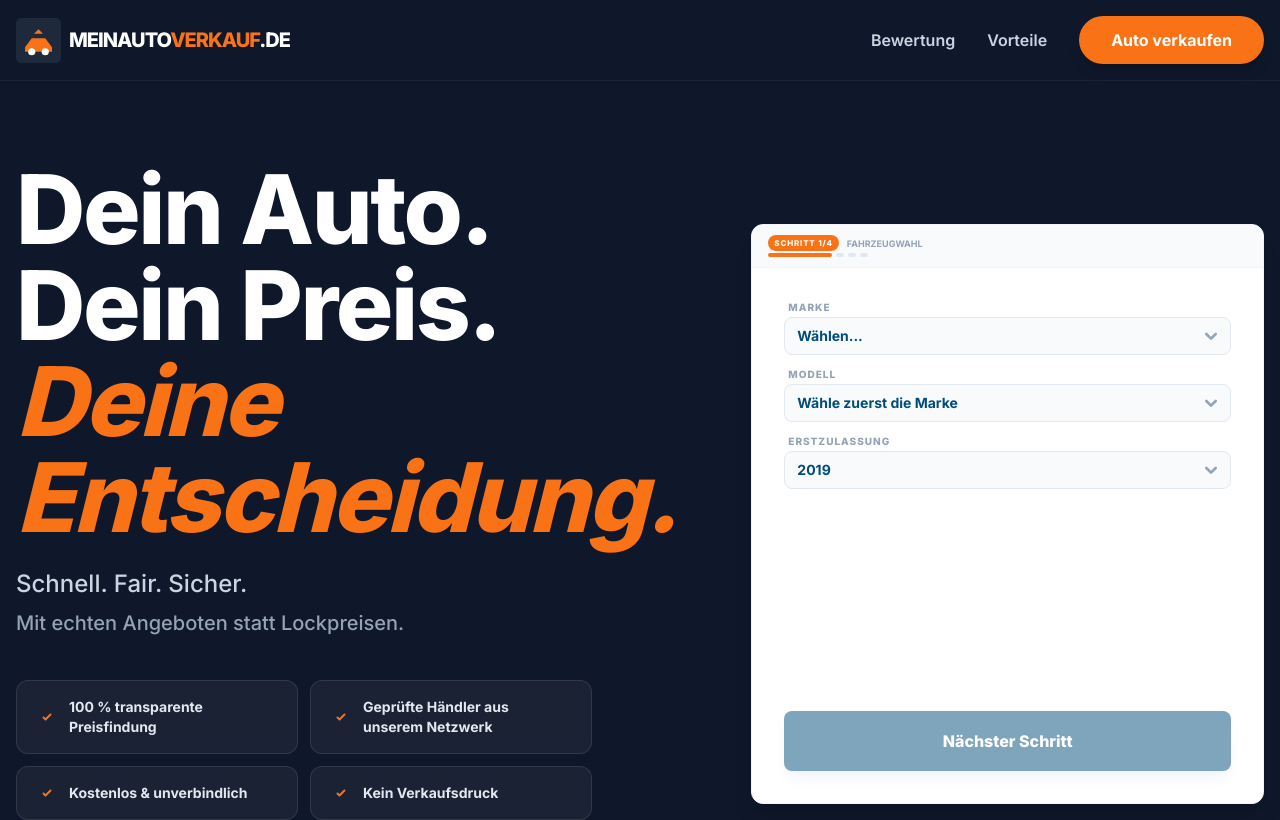
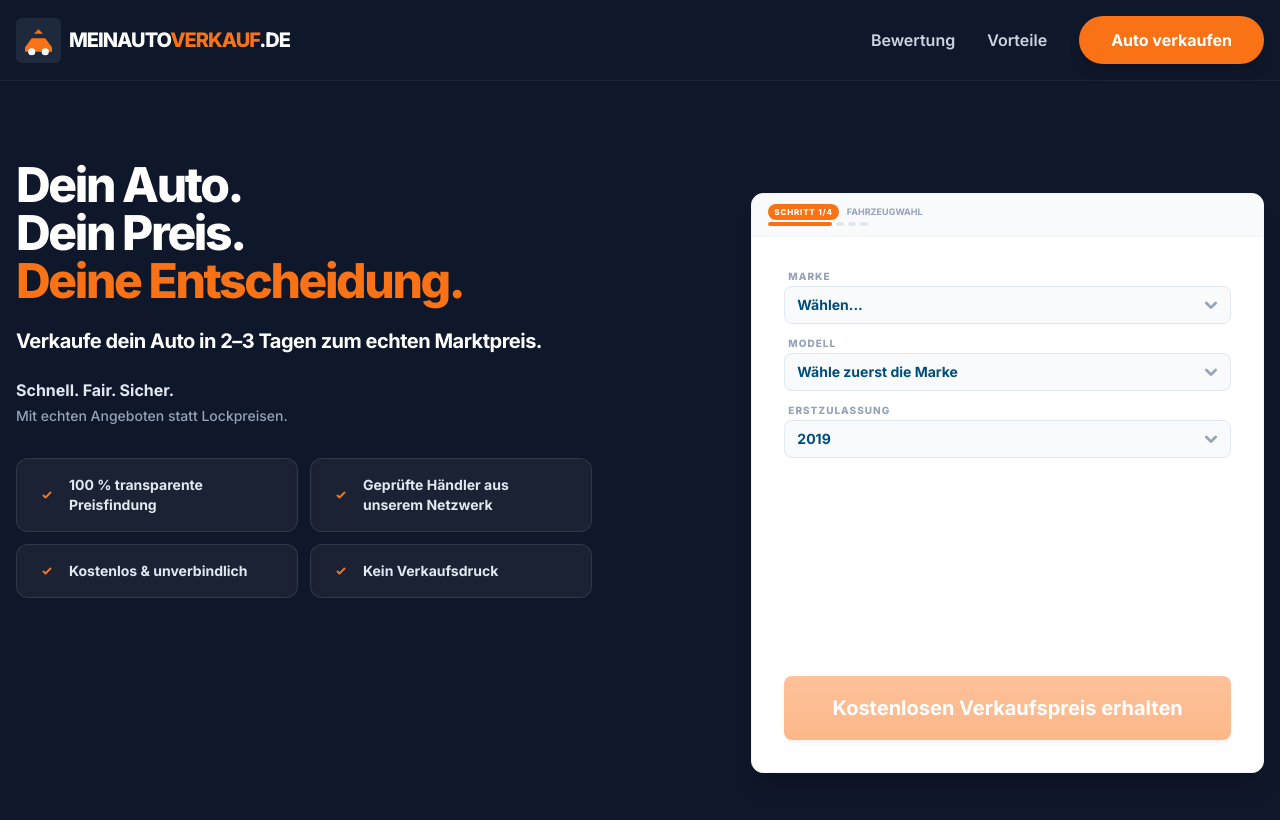
Before and after one commit to abeddost/meinautoverkauf-next.js, a React (Vite) app: page / in a window 1280 px wide. Shown: the top 820 px of the page. Built offline with nearby package versions, Linux system fonts and the light colour scheme.

Commit message:
refactor: Improve hero section and form button text
Updates the hero section's headline and descriptive text to be more concise and impactful. Also, refactors the primary call-to-action button in the valuation form to use a more prominent gradient and clearer, benefit-driven text.

```diff
--- a/components/Hero.tsx
+++ b/components/Hero.tsx
@@ -13,18 +13,24 @@ const Hero: React.FC<HeroProps> = ({ onValuationComplete }) => {
       {/* --- DESKTOP VIEW --- */}
       <div className="hidden lg:flex min-h-[calc(100vh-80px)] items-center relative py-20">
         <div className="container mx-auto px-4 z-10">
-          <div className="flex flex-row items-center justify-between gap-16">
+          <div className="flex flex-row items-start justify-between gap-16">
             {/* Desktop Left */}
             <div className="w-[55%] animate-in fade-in slide-in-from-left-8 duration-1000">
-              <h1 className="text-7xl lg:text-8xl font-black leading-[0.95] mb-6 tracking-tight">
+              <h1 className="text-4xl lg:text-5xl font-black leading-[1.1] mb-6 tracking-tighter">
                 Dein Auto. <br/>
                 Dein Preis. <br/>
-                <span className="text-brand-orange italic">Deine Entscheidung.</span>
+                <span className="text-brand-orange">Deine Entscheidung.</span>
               </h1>
-              <div className="mb-10 max-w-xl">
-                 <p className="text-2xl text-slate-300 font-medium leading-tight mb-2">Schnell. Fair. Sicher.</p>
-                 <p className="text-xl text-slate-400 font-medium leading-relaxed">Mit echten Angeboten statt Lockpreisen.</p>
+              <div className="mb-8 max-w-xl">
+                 <p className="text-xl text-white font-bold leading-tight mb-6 tracking-tight">
+                   Verkaufe dein Auto in 2–3 Tagen zum echten Marktpreis.
+                 </p>
+                 <div className="space-y-1">
+                    <p className="text-base text-slate-200 font-bold">Schnell. Fair. Sicher.</p>
+                    <p className="text-sm text-slate-400 font-medium">Mit echten Angeboten statt Lockpreisen.</p>
+                 </div>
               </div>
+
               <div className="grid grid-cols-2 gap-3 mb-12 max-w-xl">
                 {[
                   "100 % transparente Preisfindung",
@@ -42,7 +48,7 @@ const Hero: React.FC<HeroProps> = ({ onValuationComplete }) => {
               </div>
             </div>
             {/* Desktop Right */}
-            <div className="w-[42%] animate-in fade-in slide-in-from-right-8 duration-1000">
+            <div className="w-[42%] pt-8 animate-in fade-in slide-in-from-right-8 duration-1000">
               <ValuationForm onValuationComplete={onValuationComplete} />
             </div>
           </div>
--- a/components/ValuationForm.tsx
+++ b/components/ValuationForm.tsx
@@ -334,12 +334,20 @@ const ValuationForm: React.FC<ValuationFormProps> = ({ onValuationComplete }) =>
             </button>
           )}
           {currentPage < 4 ? (
-            <button type="button" disabled={currentPage === 1 && (!formData.brand || !formData.model)} onClick={nextPage} className="flex-grow h-[42px] lg:h-[60px] bg-[#004d7c] disabled:opacity-50 text-white rounded-lg font-black text-xs lg:text-base transition-all active:scale-95 shadow-lg shadow-blue-900/10">
-              Nächster Schritt
+            <button
+              type="button"
+              disabled={currentPage === 1 && (!formData.brand || !formData.model)}
+              onClick={nextPage}
+              className="flex-grow h-[46px] lg:h-[64px] bg-gradient-to-b from-[#ff8437] to-[#f97316] hover:from-[#f97316] hover:to-[#ea580c] disabled:opacity-50 text-white rounded-lg font-bold text-xs lg:text-xl transition-all active:scale-95 shadow-md shadow-orange-900/10"
+            >
+              Kostenlosen Verkaufspreis erhalten
             </button>
           ) : (
-            <button type="submit" className="flex-grow h-[42px] lg:h-[60px] bg-brand-orange text-white rounded-lg font-black text-xs lg:text-base shadow-lg shadow-orange-900/20 active:scale-95 hover:bg-orange-600 transition-colors">
-              Jetzt Bestpreis ermitteln
+            <button
+              type="submit"
+              className="flex-grow h-[46px] lg:h-[64px] bg-gradient-to-b from-[#ff8437] to-[#f97316] hover:from-[#f97316] hover:to-[#ea580c] text-white rounded-lg font-bold text-xs lg:text-xl shadow-md shadow-orange-900/10 active:scale-95 transition-all"
+            >
+              Kostenlosen Verkaufspreis erhalten
             </button>
           )}
         </div>
```
